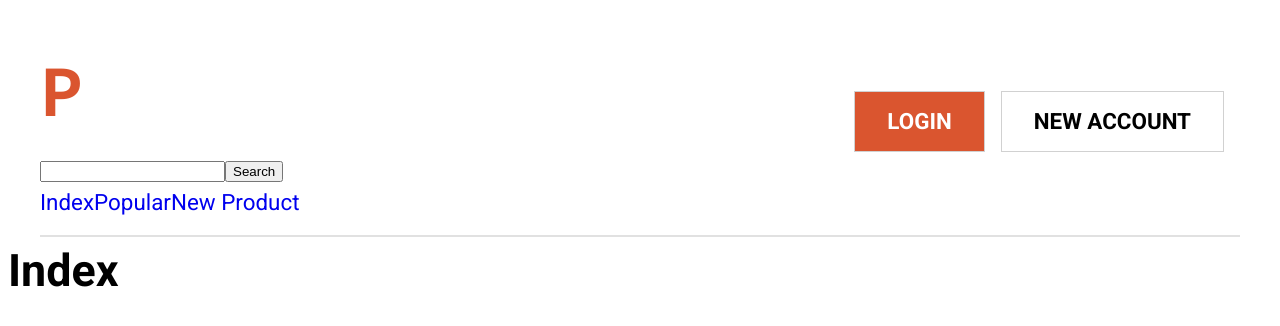
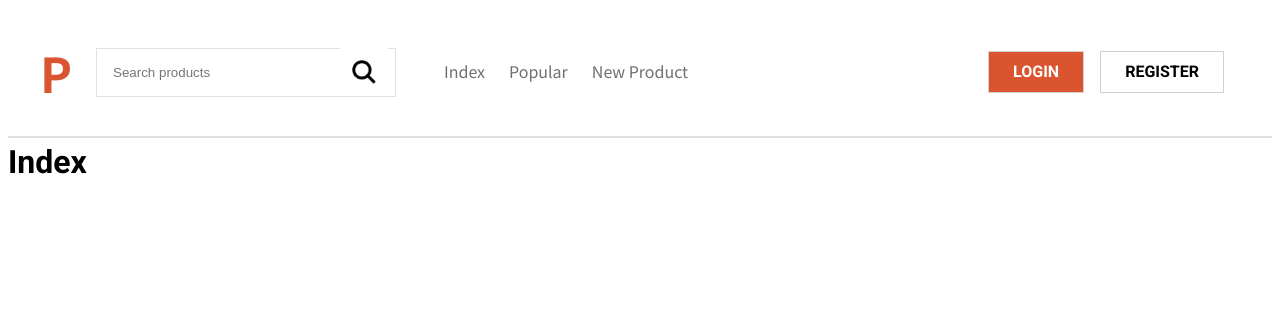
Before and after one commit to cristianortiz/product_hunt_next, a Next.js app: page / in a window 1280 px wide. Shown: the top 326 px of the page. Built offline with nearby package versions, Linux system fonts and the light colour scheme.

Commit message:
more css style to components and basic routing to static pages

```diff
--- a/components/layout/Header.js
+++ b/components/layout/Header.js
@@ -1,10 +1,10 @@
+import React, { Fragment } from "react";
 import Link from "next/link";
-import React, { Fragment } from "react";
-import Search from "../ui/Search";
-import NavBar from "./NavBar";
 import styled from "@emotion/styled";
 import { css } from "@emotion/react";
 import Button from "../ui/Button";
+import Search from "../ui/Search";
+import NavBar from "./NavBar";
 
 //-------Styled components---------
 const HeaderContainer = styled.div`
@@ -20,23 +20,29 @@ const HeaderContainer = styled.div`
 
 const Logo = styled.p`
   color: var(--orange);
-  font-size: 4rem;
+  font-size: 3rem;
   line-height: 0;
   font-weight: 700;
   font-family: "Noto Sans JP", sans-serif;
-  margin-right: 2rem;
+  margin-right: 1.5rem;
 `;
 
 const Header = () => {
   const user = false;
   return (
-    <HeaderContainer
+    <header
       css={css`
         border-bottom: 2px solid var(--gray3);
         padding: 1rem 0;
       `}
     >
-      <div>
+      <HeaderContainer>
+        <div
+          css={css`
+            display: flex;
+            align-items: center;
+          `}
+        >
           <Link href="/">
             <Logo>P</Logo>
           </Link>
@@ -64,16 +70,17 @@ const Header = () => {
             </Fragment>
           ) : (
             <Fragment>
-            <Link href="/">
+              <Link href="/login">
                 <Button bgColor="true">Login</Button>
               </Link>
-            <Link href="/">
-              <Button>New Account</Button>
+              <Link href="/register">
+                <Button>Register</Button>
               </Link>
             </Fragment>
           )}
         </div>
       </HeaderContainer>
+    </header>
   );
 };
 
--- a/components/layout/Layout.js
+++ b/components/layout/Layout.js
@@ -24,7 +24,7 @@ const Layout = (props) => {
             box-sizing: inherit;
           }
           body {
-            font-size: 1.4rem; //equals to 16px
+            font-size: 1rem; //equals to 16px
             line-height: 1.5;
             font-family: "Roboto", serif;
           }
--- a/components/layout/NavBar.js
+++ b/components/layout/NavBar.js
@@ -1,12 +1,28 @@
 import Link from "next/link";
 import React from "react";
+import styled from "@emotion/styled";
+
+const Nav = styled.nav`
+  padding-left: 1.5rem;
+  a {
+    font-size: 1rem;
+    margin-left: 1.5rem;
+    color: var(--gray2);
+    font-family: "Noto Sans JP", sans-serif;
+
+    &:last-of-type {
+      margin-right: 0;
+    }
+  }
+`;
+
 const NavBar = () => {
   return (
-    <nav>
+    <Nav>
       <Link href="/">Index</Link>
-      <Link href="/">Popular</Link>
-      <Link href="/">New Product</Link>
-    </nav>
+      <Link href="/popular">Popular</Link>
+      <Link href="/new-product">New Product</Link>
+    </Nav>
   );
 };
 
--- a/components/ui/Button.js
+++ b/components/ui/Button.js
@@ -3,7 +3,7 @@ const Button = styled.a`
   font-weight: 700;
   text-transform: uppercase;
   border: 1px solid #d1d1d1;
-  padding: 0.8rem 2rem;
+  padding: 0.5rem 1.5rem;
   margin-right: 1rem;
   //passing props to button
   background-color: ${(props) => (props.bgColor ? "#DA552F" : "white")};
--- a/components/ui/Search.js
+++ b/components/ui/Search.js
@@ -1,9 +1,39 @@
 import React from "react";
+import styled from "@emotion/styled";
+import { css } from "@emotion/react";
+
+const InputText = styled.input`
+  border: 1px solid var(--gray3);
+  padding: 1rem;
+  min-width: 300px;
+`;
+const InputSubmit = styled.button`
+  height: 3rem;
+  width: 3rem;
+  display: block;
+  background-size: 3rem;
+  background-image: url("/img/search.png");
+  background-repeat: no-repeat;
+  position: absolute;
+  right: 0.5rem;
+  top: 0.5px;
+  background-color: white;
+  border: none;
+  text-indent: -99999px;
+  &:hover {
+    cursor: pointer;
+  }
+`;
+
 const Search = () => {
   return (
-    <form>
-      <input type="text"></input>
-      <button type="submit">Search</button>
+    <form
+      css={css`
+        position: relative;
+      `}
+    >
+      <InputText type="text" placeholder="Search products"></InputText>
+      <InputSubmit type="submit">Search</InputSubmit>
     </form>
   );
 };
```
Also changed, not shown: pages/about.js (deleted, +0 -13 lines), pages/login.js (added, +11 -0 lines), pages/new-product.js (added, +11 -0 lines), pages/popular.js (added, +11 -0 lines), pages/register.js (added, +11 -0 lines). Lines whose indentation alone changed are shown as unchanged.
